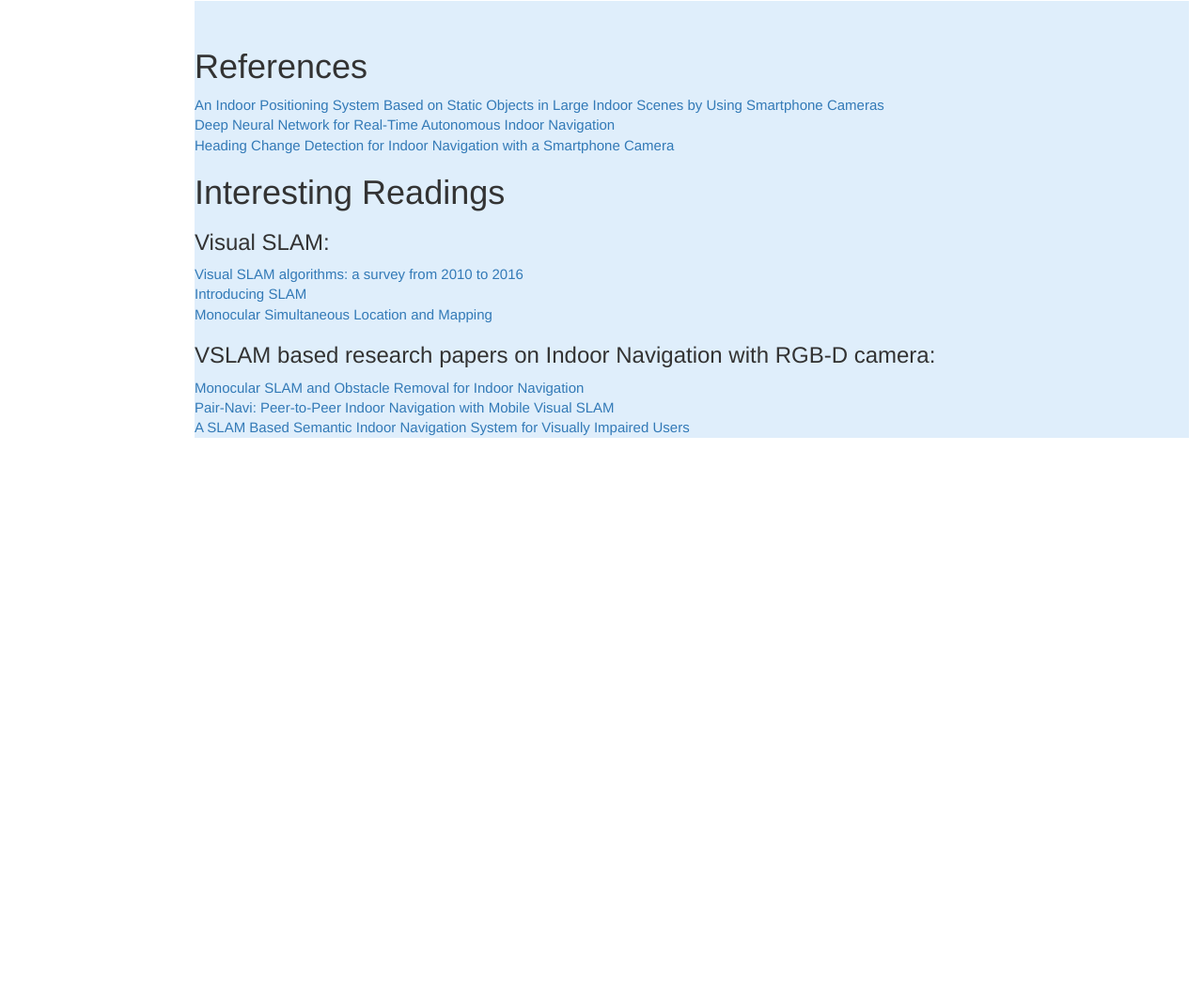
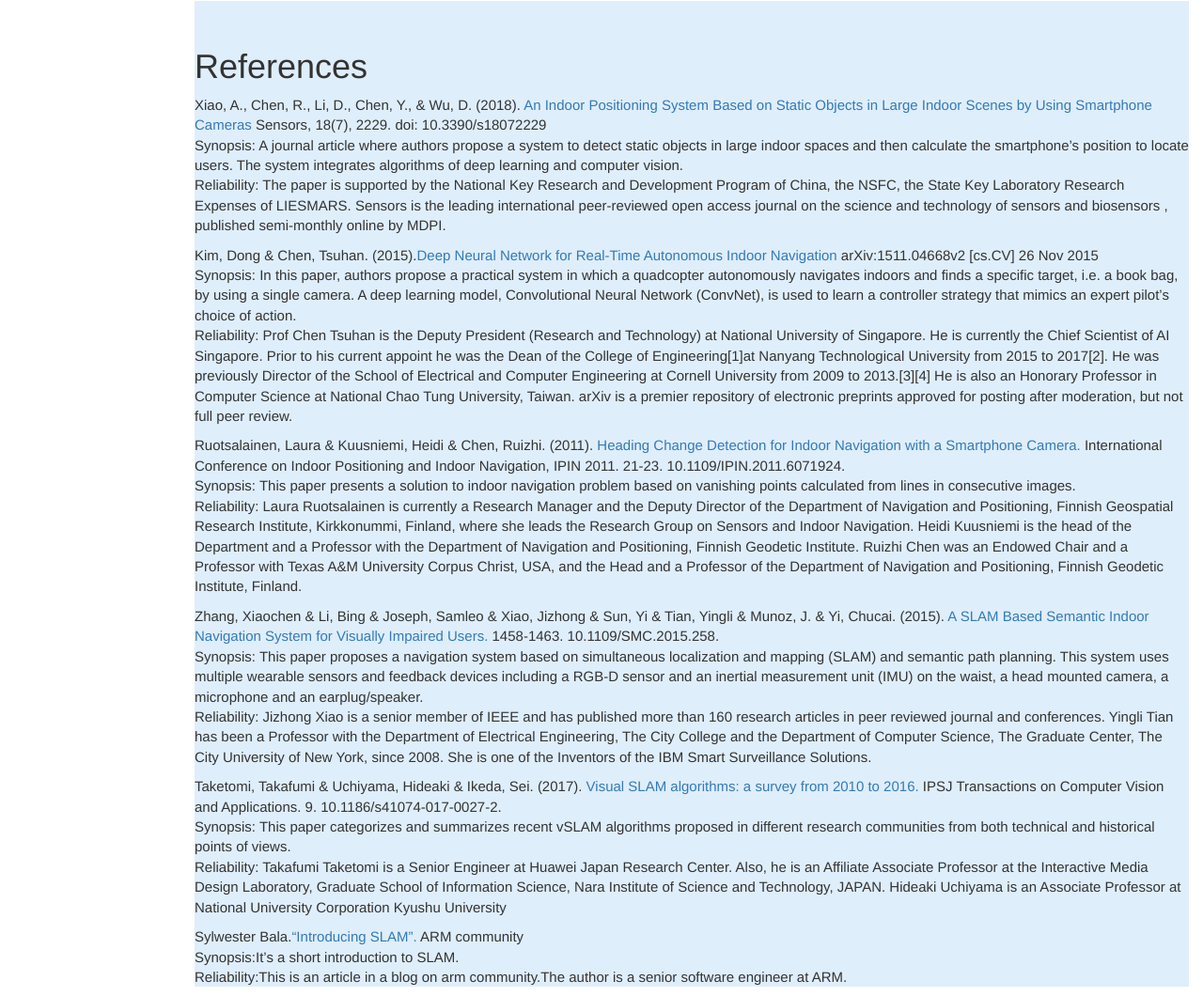
Before and after one commit to Maithri-CH/Indoor-Navigation-tutorial, a plain HTML site: page index.html in a window 1280 px wide. Shown: the part 6404-7464 px from the top of the page at 94% size. Before the commit the page ends 6880 px from the top, so only its background shows below. Drawn offline with nearby package versions, Linux system fonts and the light colour scheme.

Commit message:
updated references

```diff
--- a/index.html
+++ b/index.html
@@ -437,29 +437,65 @@
 
             </h1>
 
-            <p><a href="https://www.mdpi.com/1424-8220/18/7/2229/htm">An Indoor Positioning System Based on Static Objects in Large Indoor Scenes by Using Smartphone Cameras</a>
-              <br><a href="https://arxiv.org/pdf/1511.04668.pdf">Deep Neural Network for Real-Time Autonomous Indoor Navigation</a><br>
-              <a href="https://www.researchgate.net/publication/228411072_Heading_Change_Detection_for_Indoor_Navigation_with_a_Smartphone_Camera">Heading Change Detection for Indoor Navigation with a Smartphone Camera </a></p>
+            <div id="ref1">
+              <p>
+                Xiao, A., Chen, R., Li, D., Chen, Y., & Wu, D. (2018). <a href="https://www.mdpi.com/1424-8220/18/7/2229/htm">An Indoor Positioning System Based on Static Objects in Large Indoor Scenes by Using Smartphone Cameras</a> Sensors, 18(7),
+                2229. doi: 10.3390/s18072229<br>
+                Synopsis: A journal article where authors propose a system to detect static objects in large indoor spaces and then calculate the smartphone’s position to locate users. The system integrates algorithms of deep learning and computer
+                vision.<br>
+                Reliability: The paper is supported by the National Key Research and Development Program of China, the NSFC, the State Key Laboratory Research Expenses of LIESMARS. Sensors is the leading international peer-reviewed open access
+                journal on the science and technology of sensors and biosensors , published semi-monthly online by MDPI.
 
-            <h1>Interesting Readings </h1>
-            <h3>Visual SLAM:</h3>
-            <p>
-              <a href="https://ipsjcva.springeropen.com/articles/10.1186/s41074-017-0027-2">Visual SLAM algorithms: a survey from 2010 to 2016</a><br>
-              <a href="https://community.arm.com/developer/tools-software/graphics/b/blog/posts/introducing-slam-technology">Introducing SLAM</a><br>
-              <a href="https://www.doc.ic.ac.uk/~ab9515/introductiontomonocular.html">Monocular Simultaneous Location and Mapping</a><br>
-            </p>
+              </p>
+            </div>
 
-            <h3>VSLAM based research papers on Indoor Navigation with RGB-D camera:</h3>
-            <p>
+            <div id="ref2">
+              <p>
+                Kim, Dong & Chen, Tsuhan. (2015).<a href="https://arxiv.org/pdf/1511.04668.pdf">Deep Neural Network for Real-Time Autonomous Indoor Navigation </a> arXiv:1511.04668v2 [cs.CV] 26 Nov 2015 <br>
+                Synopsis: In this paper, authors propose a practical system in which a quadcopter autonomously navigates indoors and finds a specific target, i.e. a book bag, by using a single camera. A deep learning model, Convolutional Neural
+                Network (ConvNet), is used to learn a controller strategy that mimics an expert pilot’s choice of action.
+                <br>Reliability: Prof Chen Tsuhan is the Deputy President (Research and Technology) at National University of Singapore. He is currently the Chief Scientist of AI Singapore. Prior to his current appoint he was the Dean of the College
+                of Engineering[1]at Nanyang Technological University from 2015 to 2017[2]. He was previously Director of the School of Electrical and Computer Engineering at Cornell University from 2009 to 2013.[3][4] He is also an Honorary Professor
+                in Computer Science at National Chao Tung University, Taiwan. arXiv is a premier repository of electronic preprints approved for posting after moderation, but not full peer review.
+              </p>
+            </div>
+            <div id="ref3">
+              <p>
+                Ruotsalainen, Laura & Kuusniemi, Heidi & Chen, Ruizhi. (2011). <a href"https://ieeexplore-ieee-org.proxylib.csueastbay.edu/document/6071924 ">Heading Change Detection for Indoor Navigation with a Smartphone Camera.</a> International Conference on Indoor Positioning and Indoor Navigation, IPIN 2011. 21-23. 10.1109/IPIN.2011.6071924.
+<br>Synopsis: This paper presents a solution to indoor navigation problem based on vanishing points calculated from lines in consecutive images.
+<br>Reliability: Laura Ruotsalainen is currently a Research Manager and the Deputy Director of the Department of Navigation and Positioning, Finnish Geospatial Research Institute, Kirkkonummi, Finland, where she leads the Research Group on Sensors and Indoor Navigation. Heidi Kuusniemi is the head of the Department and a Professor with the Department of Navigation and Positioning, Finnish Geodetic Institute. Ruizhi Chen was an Endowed Chair and a Professor with Texas A&M University Corpus Christ, USA, and the Head and a Professor of the Department of Navigation and Positioning, Finnish Geodetic Institute, Finland.
+</p></div>
+<div id="ref4">
+  <p>
+    Zhang, Xiaochen & Li, Bing & Joseph, Samleo & Xiao, Jizhong & Sun, Yi & Tian, Yingli & Munoz, J. & Yi, Chucai. (2015).  <a href="https://ieeexplore-ieee-org.proxylib.csueastbay.edu/document/7379390"> A SLAM Based Semantic Indoor Navigation System for Visually Impaired Users.</a>
+ 1458-1463. 10.1109/SMC.2015.258.
+<br>
+Synopsis: This paper proposes a navigation system based on simultaneous localization and mapping (SLAM) and semantic path planning. This system uses multiple wearable sensors and feedback devices including a RGB-D sensor and an inertial measurement unit (IMU) on the waist, a head mounted camera, a microphone and an earplug/speaker.
+<br>Reliability: Jizhong Xiao is a senior member of IEEE and has published more than 160 research articles in peer reviewed journal and conferences. Yingli Tian has been a Professor with the Department of Electrical Engineering, The City College and the Department of Computer Science, The Graduate Center, The City University of New York, since 2008. She is one of the Inventors of the IBM Smart Surveillance Solutions.
+  </p>
+</div>
 
-              <a href="https://ieeexplore-ieee-org.proxylib.csueastbay.edu/document/8614006"> Monocular SLAM and Obstacle Removal for Indoor Navigation </a><br>
-              <a href="https://ieeexplore-ieee-org.proxylib.csueastbay.edu/document/8737640">Pair-Navi: Peer-to-Peer Indoor Navigation with Mobile Visual SLAM</a><br>
+<div id="ref5">
+  <p>
+    Taketomi, Takafumi & Uchiyama, Hideaki & Ikeda, Sei. (2017).  <a href=" https://ipsjcva.springeropen.com/articles/10.1186/s41074-017-0027-2">Visual SLAM algorithms: a survey from 2010 to 2016.</a> IPSJ Transactions on Computer Vision and Applications. 9. 10.1186/s41074-017-0027-2.
+<br>Synopsis: This paper categorizes and summarizes recent vSLAM algorithms proposed in different research communities from both technical and historical points of views.
+<br>Reliability: Takafumi Taketomi is a Senior Engineer at Huawei Japan Research Center. Also, he is an Affiliate Associate Professor at the Interactive Media Design Laboratory, Graduate School of Information Science, Nara Institute of Science and Technology, JAPAN. Hideaki Uchiyama is an Associate Professor at National University Corporation Kyushu University
 
-              <a href="https://ieeexplore-ieee-org.proxylib.csueastbay.edu/document/7379390"> A SLAM Based Semantic Indoor Navigation System for Visually Impaired Users</a>
 
-            </p>
+</p>
+</div>
+<div id="ref6">
+  <p>
 
-          </div>
+ Sylwester Bala.<a href=" https://community.arm.com/developer/tools-software/graphics/b/blog/posts/introducing-slam-technology">“Introducing SLAM”.</a> ARM community<br>
+Synopsis:It’s a short introduction to SLAM.<br>
+Reliability:This is an article in a blog on arm community.The author is a senior software engineer at ARM.
+</p>
+</div>
+
+
+
+            </div>
 
         </section>
 
```
